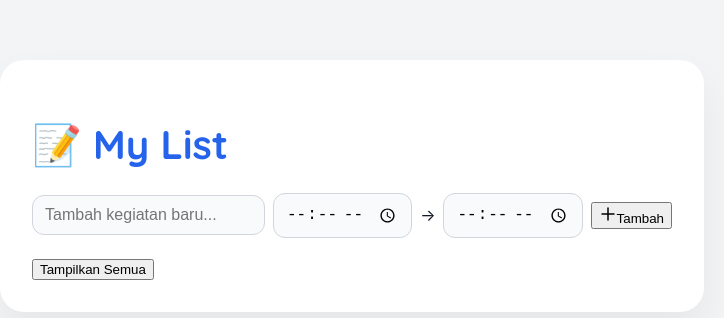
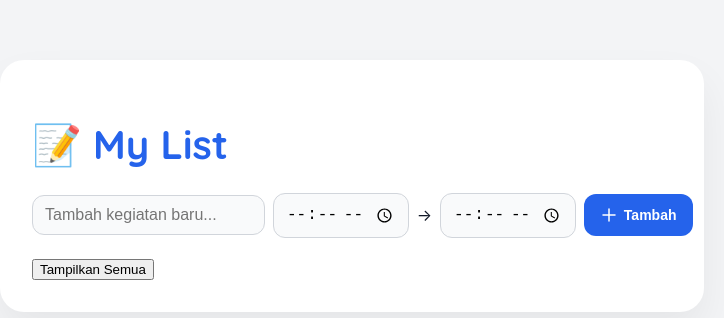
Before and after one commit to muhammadrafiansori/32-pbk-uts-233510586, a Vue app: page / in a window 1280 px wide. Shown: the top 318 px of the page, without its empty margins (288-1012 px from the left). Built offline with nearby package versions, Linux system fonts and the light colour scheme.

Commit message:
edit button tambah

```diff
--- a/src/App.vue
+++ b/src/App.vue
@@ -138,4 +138,28 @@ input[type="text"],
   border-radius: 12px;
   background-color: #f9fafb;
 }
+input[type="text"]:focus,
+.time-input:focus {
+  border-color: #2563eb;
+  outline: none;
+  background-color: #fff;
+}
+
+button.add {
+  background-color: #2563eb;
+  color: white;
+  border: none;
+  padding: 12px 16px;
+  border-radius: 12px;
+  font-weight: 600;
+  font-size: 14px;
+  cursor: pointer;
+  display: flex;
+  align-items: center;
+  gap: 6px;
+}
+
+button.add:hover {
+  background-color: #1e40af;
+}
 </style>
```
